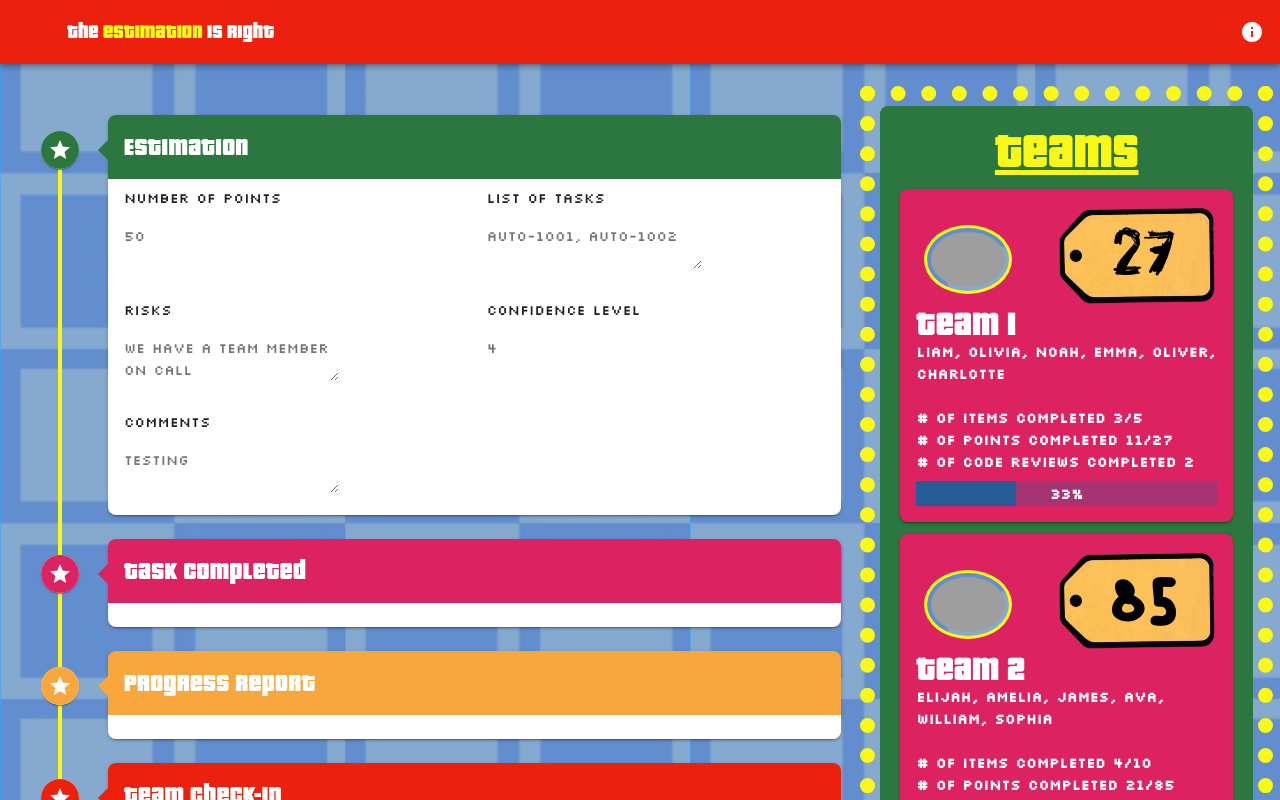
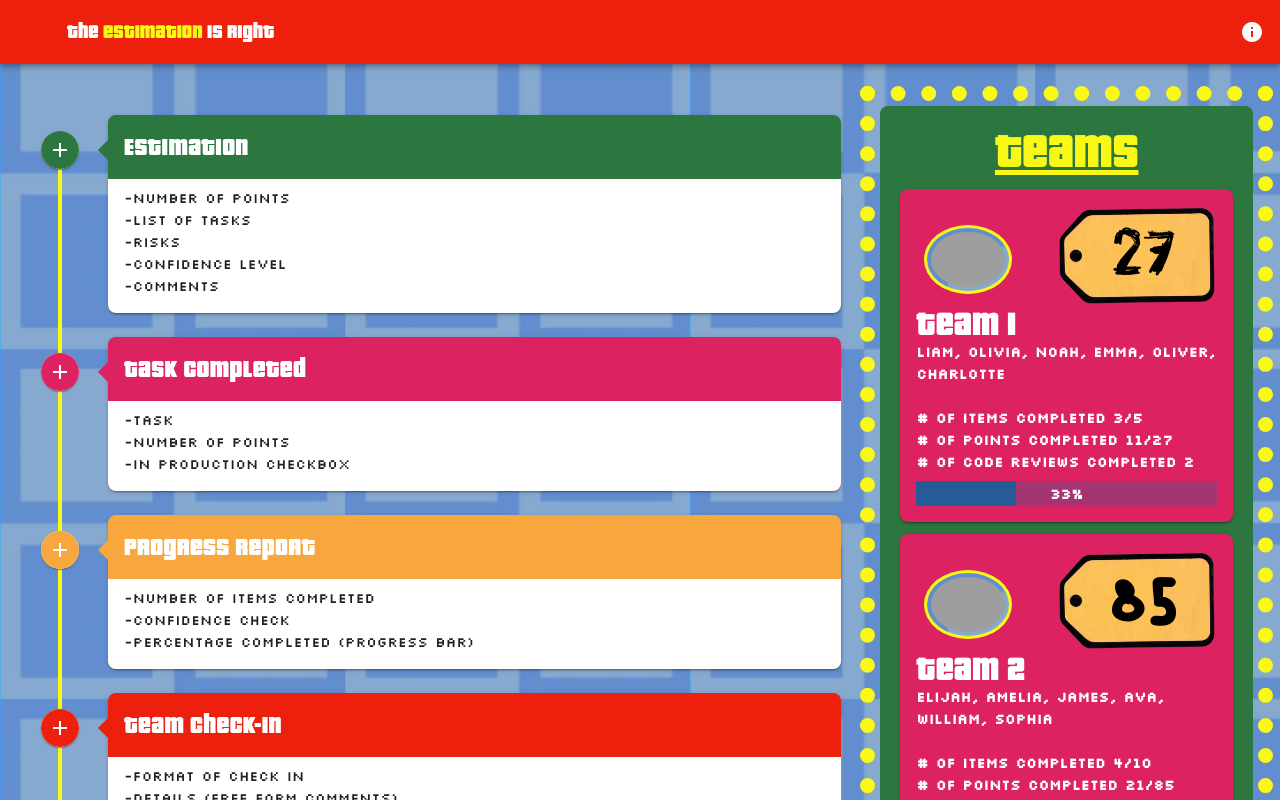
Before and after one commit to Straktor/clickevents, a Vue app: page / in a window 1280 px wide. Shown: the top 800 px of the page. Built offline with nearby package versions, Linux system fonts and the light colour scheme; grey boxes are pictures that could not be loaded.

Commit message:
Moving stuff around

```diff
--- /dev/null
+++ b/src/components/EstimationCard.vue
@@ -0,0 +1,80 @@
+<template>
+  <v-card
+    rounded="lg"
+    dark
+    :color="item.color"
+  >
+    <v-card-title>
+      {{ item.type }}
+    </v-card-title>
+    <v-card-text class="white text--primary pt-2">
+      <v-row>
+        <v-col cols="6">
+          <p>Number of points</p>
+          <input
+            v-model="message"
+            placeholder="50"
+          />
+        </v-col>
+        <v-col cols="6">
+          <p>List of tasks</p>
+          <textarea
+            v-model="message"
+            placeholder="AUTO-1001, AUTO-1002"
+            filled
+          ></textarea>
+        </v-col>
+        <v-col cols="6">
+          <p>Risks</p>
+          <textarea
+            v-model="message"
+            placeholder="We have a team member on call"
+            filled
+          ></textarea>
+        </v-col>
+        <v-col cols="6">
+          <p>Confidence level</p>
+          <input
+            v-model="message"
+            placeholder="4"
+            filled
+          />
+        </v-col>
+        <v-col cols="12">
+          <p>Comments</p>
+          <textarea
+            v-model="message"
+            placeholder="Testing"
+            filled
+          ></textarea>
+        </v-col>
+      </v-row>
+    </v-card-text>
+  </v-card>
+</template>
+
+<script>
+
+export default {
+  name: 'EstimationCard',
+  props: {
+    item: {
+      type: Object,
+      default: () => { }
+    },
+  },
+  data: () => {
+    return {
+      message: ''
+    }
+  },
+}
+</script>
+
+
+<style lang="scss" scoped>
+.v-card__title {
+  font-size: 25px;
+  font-family: pricedown;
+}
+</style>
--- /dev/null
+++ b/src/components/TimelineItem.vue
@@ -0,0 +1,163 @@
+<template>
+  <v-timeline-item
+    :color="itemType.color"
+    :icon="itemType.icon"
+    fill-dot
+  >
+    <EstimationCard
+      v-if="item.type === 'Estimation'"
+      :item="item"
+    />
+
+    <v-card
+      v-if="item.type !== 'Estimation'"
+      rounded="lg"
+      dark
+      :color="itemType.color"
+    >
+      <v-card-title>
+        {{ itemType.label }}
+      </v-card-title>
+      <v-card-text class="white text--primary pt-2">
+
+        <div
+          v-for="(c, i) in itemType.content"
+          :key="i"
+        >
+          -{{ c }}
+        </div>
+      </v-card-text>
+    </v-card>
+  </v-timeline-item>
+</template>
+
+<script>
+import EstimationCard from '@/components/EstimationCard'
+
+export default {
+  name: 'TimelineItem',
+  components: {
+    EstimationCard
+  },
+  props: {
+    item: {
+      type: String,
+      default: () => ''
+    },
+  },
+  data: () => {
+    return {
+      message: '',
+      itemTypes: {
+        estimation: {
+          label: "Estimation",
+          color: "cGreen",
+          icon: "mdi-plus",
+          content: [
+            "Number of points",
+            "List of tasks",
+            "Risks",
+            "Confidence level",
+            "Comments",
+          ]
+        },
+        "task completed": {
+          label: "Task completed",
+          color: "cPink",
+          icon: "mdi-plus",
+          content: [
+            "Task",
+            "Number of points",
+            "In production checkbox"
+          ]
+        },
+        "progress report": {
+          label: "Progress Report",
+          color: "cOrange",
+          icon: "mdi-plus",
+          content: [
+            "Number of items completed",
+            "Confidence check",
+            "Percentage completed (Progress bar)",
+          ],
+        },
+        "team check-in": {
+          label: "Team Check-in",
+          color: "cRed",
+          icon: "mdi-plus",
+          content: [
+            "Format of check in",
+            "Details (free form comments)"
+          ],
+        },
+        "new stretch goal": {
+          label: "New Stretch Goal",
+          color: "cGreen",
+          icon: "mdi-plus",
+          content: [
+            "Task (jira number)",
+            "Number of points added",
+            "Confidence check",
+          ],
+        },
+        "code review completed": {
+          label: "Code Review Completed",
+          color: "cPink",
+          icon: "mdi-plus",
+          content: [
+            "Task",
+            "Team Code Review Completed For",
+            "Link to CR in gitlab",
+          ],
+        },
+        "retrospective meeting": {
+          label: "Retrospective Meeting",
+          color: "cOrange",
+          icon: "mdi-plus",
+          content: [
+            "Would more/less planning time be better",
+            "What could the team have done to increase velocity",
+            "What would you change if you did it again?",
+            "How did you handle WIPs? (Limit the number of them, each person has a WIP task, etc.)",
+            "What are the other key takeaways",
+          ],
+        }
+      }
+    }
+  },
+  computed: {
+    itemType () {
+      if (!this.item || !(this.item.toLowerCase() in this.itemTypes))
+        // Default item type
+        return {
+          name: 'Item Type Not Found',
+          color: 'black',
+          icon: 'mdi-plus',
+          content: []
+        }
+
+      return this.itemTypes[this.item.toLowerCase()]
+    }
+  },
+  methods: {
+  }
+}
+</script>
+
+
+<style lang="scss" scoped>
+.v-card__title {
+  font-size: 25px;
+  font-family: pricedown;
+}
+
+.v-timeline-item__body > .v-card:not(.v-card--flat)::after,
+.v-timeline-item__body > .v-card:not(.v-card--flat):not(.v-card--link)::before {
+  top: 25px;
+}
+
+::v-deep .v-timeline-item__dot {
+  position: absolute;
+  top: 16px;
+}
+</style>
--- a/src/views/HomeView.vue
+++ b/src/views/HomeView.vue
@@ -2,80 +2,15 @@
   <v-row>
     <v-col>
       <v-sheet
-        min-height="90vh"
         rounded="lg"
         class="timelineContainer"
       >
         <v-timeline dense>
-          <v-timeline-item
+          <TimelineItem
             v-for="(item, i) in items"
             :key="i"
-            :color="item.color"
-            icon="mdi-star"
-            fill-dot
-          >
-            <v-card
-              rounded="lg"
-              dark
-              :color="item.color"
-            >
-              <v-card-title>
-                {{ item.type }}
-              </v-card-title>
-              <v-card-text class="white text--primary pt-2">
-                <div v-if="item.type == 'Estimation'">
-                  <v-row>
-                    <v-col cols="6">
-                      <p>Number of points</p>
-                      <input
-                        v-model="message"
-                        placeholder="50"
-                      />
-                    </v-col>
-                    <v-col cols="6">
-                      <p>List of tasks</p>
-                      <textarea
-                        v-model="message"
-                        placeholder="AUTO-1001, AUTO-1002"
-                        filled
-                      ></textarea>
-                    </v-col>
-                    <v-col cols="6">
-                      <p>Risks</p>
-                      <textarea
-                        v-model="message"
-                        placeholder="We have a team member on call"
-                        filled
-                      ></textarea>
-                    </v-col>
-                    <v-col cols="6">
-                      <p>Confidence level</p>
-                      <input
-                        v-model="message"
-                        placeholder="4"
-                        filled
-                      />
-                    </v-col>
-                    <v-col cols="6">
-                      <p>Comments</p>
-                      <textarea
-                        v-model="message"
-                        placeholder="Testing"
-                        filled
-                      ></textarea>
-                    </v-col>
-                  </v-row>
-                </div>
-                <!-- <div
-                  v-for="(c, i) in item.content"
-                  :key="i"
-                >
-                  -{{ c }}
-                </div> -->
-                <!-- v-if type is this then add component, mode for editing (true or false, if false then read only) -->
-              </v-card-text>
-            </v-card>
-          </v-timeline-item>
+            :item="item"
+          />
         </v-timeline>
       </v-sheet>
     </v-col>
@@ -101,11 +36,12 @@
 
 <script>
 import TeamCard from '@/components/TeamCard'
+import TimelineItem from '@/components/TimelineItem'
 import { Team } from '@/models/teamsModel.js'
 
 export default {
   name: "HomeView",
-  components: { TeamCard },
+  components: { TeamCard, TimelineItem },
   data () {
     return {
       selectedTeam: undefined,
@@ -152,65 +88,13 @@ export default {
         })
       ],
       items: [
-        {
-          color: "cGreen",
-          type: "Estimation",
-          content: [
-            "Number of points",
-            "List of tasks",
-            "Risks",
-            "Confidence level",
-            "Comments",
-          ],
-        },
-        {
-          color: "cPink",
-          type: "Task completed",
-          content: ["Task", "Number of points", "In production checkbox"],
-        },
-        {
-          color: "cOrange",
-          type: "Progress Report",
-          content: [
-            "Number of items completed",
-            "Confidence check",
-            "Percentage completed (Progress bar)",
-          ],
-        },
-        {
-          color: "cRed",
-          type: "Team Check-in",
-          content: ["Format of check in", "Details (free form comments)"],
-        },
-        {
-          color: "cGreen",
-          type: "New Stretch Goal",
-          content: [
-            "Task (jira number)",
-            "Number of points added",
-            "Confidence check",
-          ],
-        },
-        {
-          color: "cPink",
-          type: "Code Review Completed",
-          content: [
-            "Task",
-            "Team Code Review Completed For",
-            "Link to CR in gitlab",
-          ],
-        },
-        {
-          color: "cOrange",
-          type: "Retrospective Meeting",
-          content: [
-            "Would more/less planning time be better",
-            "What could the team have done to increase velocity",
-            "What would you change if you did it again?",
-            "How did you handle WIPs? (Limit the number of them, each person has a WIP task, etc.)",
-            "What are the other key takeaways",
-          ],
-        },
+        "Estimation",
+        "Task completed",
+        "Progress Report",
+        "Team Check-in",
+        "New Stretch Goal",
+        "Code Review Completed",
+        "Retrospective Meeting",
       ],
     };
   },
@@ -241,10 +125,6 @@ export default {
   background-color: var(--v-cYellow-base);
 }
 
-.v-application--is-ltr .v-timeline--dense:not(.v-timeline--reverse)::before {
-  left: calc(48px - 2px);
-}
-
 .v-timeline::after {
   content: "";
   position: absolute;
@@ -256,14 +136,8 @@ export default {
   left: calc(48px - 5px);
 }
 
-.v-timeline-item__body > .v-card:not(.v-card--flat)::after,
-.v-timeline-item__body > .v-card:not(.v-card--flat):not(.v-card--link)::before {
-  top: 25px;
-}
-
-::v-deep .v-timeline-item__dot {
-  position: absolute;
-  top: 16px;
+.v-application--is-ltr .v-timeline--dense:not(.v-timeline--reverse)::before {
+  left: calc(48px - 2px);
 }
 
 .v-card__title {
```
